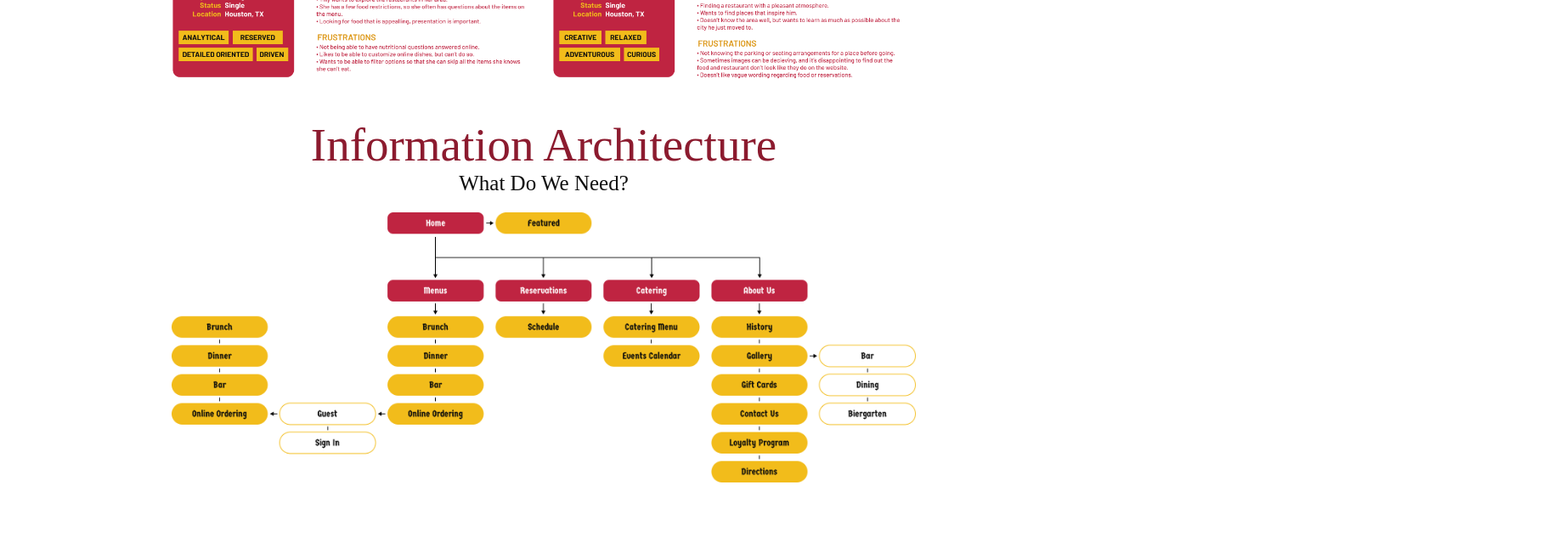
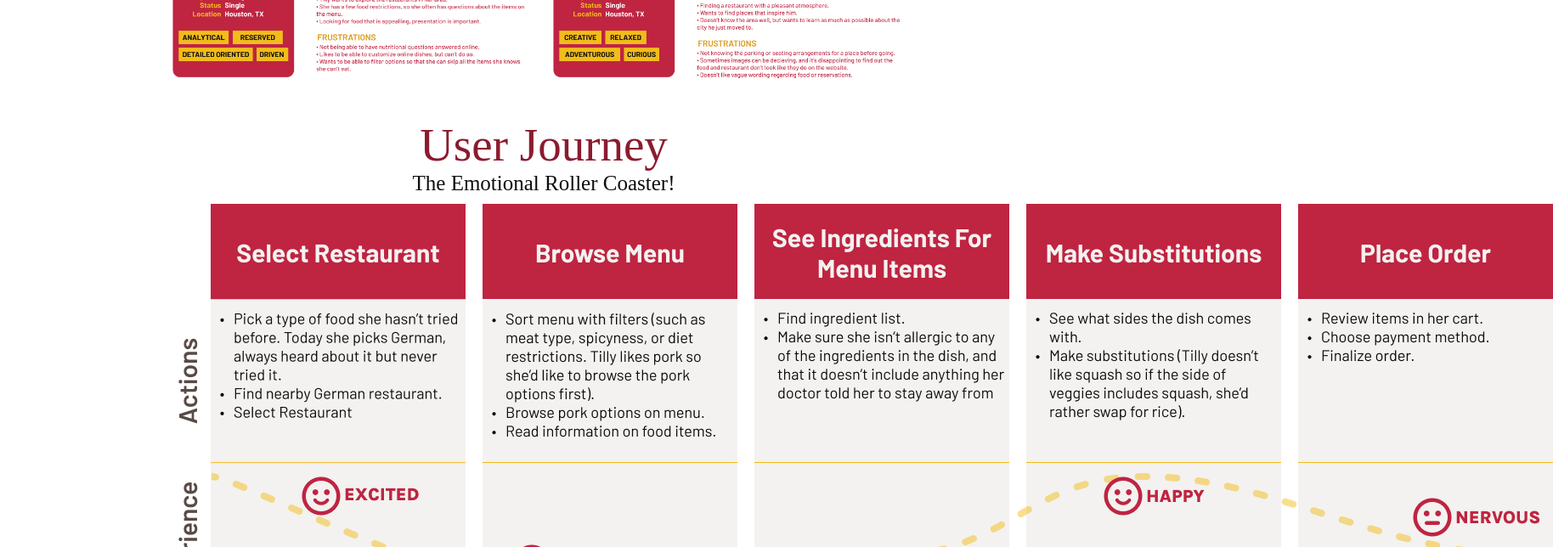
Before and after one commit to UmarMekka/UmarMekka.github.io, a plain HTML site: page UX_CaseStudy_1/UX_CastStudy_1.html in a window 1280 px wide. Shown: the part 1240-1884 px from the top of the page at 85% size, 1828 px wide, since content can reach past the window. Drawn offline with Linux system fonts and the light colour scheme; a web font is replaced by a local one.

Commit message:
Update UX_CastStudy_1.html

```diff
--- a/UX_CaseStudy_1/UX_CastStudy_1.html
+++ b/UX_CaseStudy_1/UX_CastStudy_1.html
@@ -111,6 +111,9 @@
           <img src="Persona1-v2.png" alt="" class="persona" />
           <img src="Persona2.png" alt="" class="persona" />
         </div>
+        <h2>User Journey</h2>
+        <h3>The Emotional Roller Coaster!</h3>
+        <img src="User_Journey.png" alt="" class="UJ" />
         <h2>Information Architecture</h2>
         <h3>What do we need?</h3>
         <img src="Information_Architceture.png" alt="" class="IA" />
```
